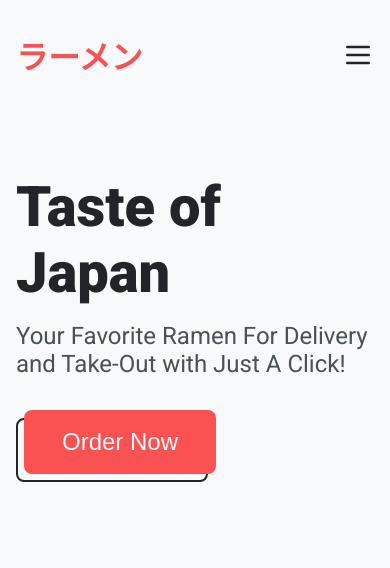
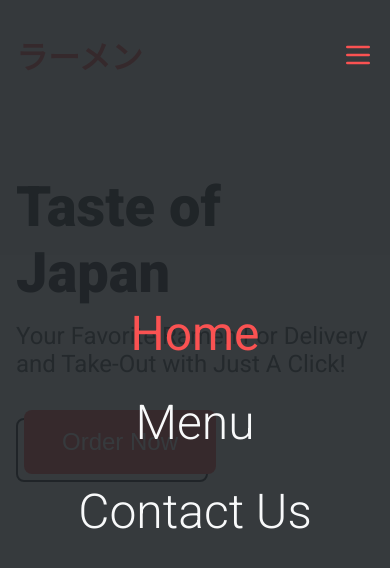
Before and after one commit to michalwachowicz/restaurant-app, a website built with webpack: page dist/index.html in a window 390 px wide. Both pictures are taken after a click on the button 357 px from the left and 55 px from the top of the page. Built offline with nearby package versions, Linux system fonts and the light colour scheme.

Commit message:
Fix navbar bugs and add its functionality

```diff
--- /dev/null
+++ b/src/js/components/nav.js
@@ -0,0 +1,37 @@
+import ContentGenerator from '../generator'
+
+const noScroll = () => {
+  window.scrollTo(0, 0)
+}
+
+export const initNav = () => {
+  const menuBtn = document.querySelector('.btn--menu')
+  const navList = document.querySelector('.nav__list')
+  const navLinks = navList.querySelectorAll('.nav__item__link')
+
+  const _addMobileNav = () => {
+    navList.classList.remove('mobile-hidden')
+    menuBtn.classList.add('btn--active')
+    window.addEventListener('scroll', noScroll)
+  }
+
+  const _removeMobileNav = () => {
+    navList.classList.add('mobile-hidden')
+    menuBtn.classList.remove('btn--active')
+    window.removeEventListener('scroll', noScroll)
+  }
+
+  menuBtn.addEventListener('click', () => {
+    if (navList.classList.contains('mobile-hidden')) _addMobileNav()
+    else _removeMobileNav()
+  })
+
+  navLinks.forEach((navLink) => {
+    navLink.addEventListener('click', (e) => {
+      e.preventDefault()
+
+      if (!navList.classList.contains('mobile-hidden')) _removeMobileNav()
+      ContentGenerator.generateContent(navLink.getAttribute('data-link'))
+    })
+  })
+}
--- a/src/js/index.js
+++ b/src/js/index.js
@@ -1,4 +1,6 @@
 import '../scss/index.scss'
+import { initNav } from './components/nav'
 import ContentGenerator from './generator'
 
+initNav()
 ContentGenerator.generateContent('home')
--- a/src/scss/components/_nav.scss
+++ b/src/scss/components/_nav.scss
@@ -10,12 +10,16 @@
     list-style: none;
     inset: 0;
     background-color: rgba($color: $black, $alpha: 0.9);
+    z-index: 9998;
+
+    * {
+      z-index: 9998;
+    }
 
     @include desktop {
       position: static;
       flex-direction: row;
       gap: 5rem;
-      // justify-content: flex-start;
       background: none;
     }
   }
```
Also changed, not shown: dist/css/main.css, dist/js/main.js.
